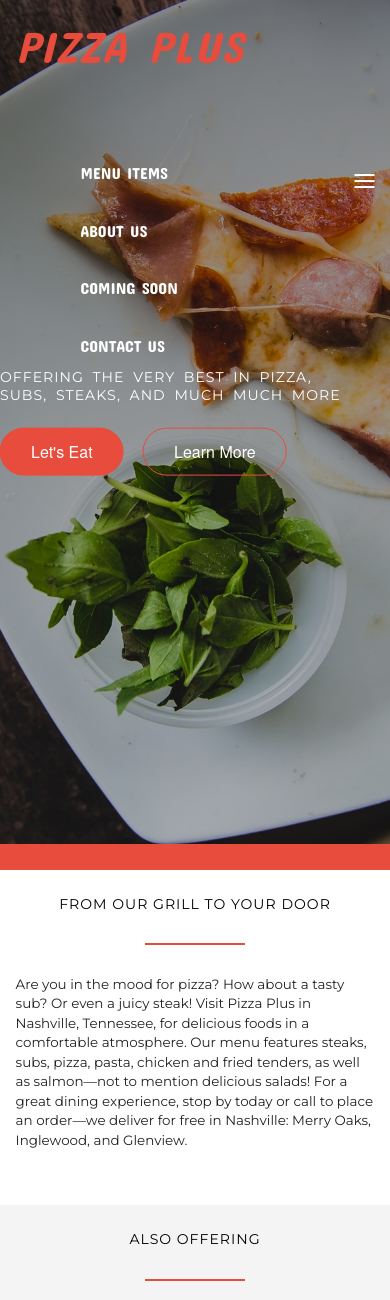
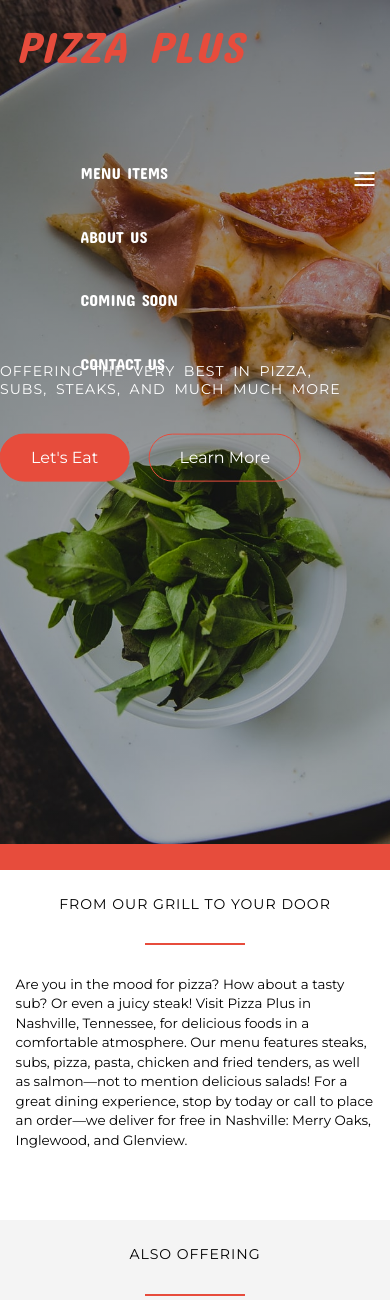
Before and after one commit to tflem/pizza_plus, a PHP site: page / in a window 390 px wide. Shown: the top 1300 px of the page. Run offline with PHP 8.4, Linux system fonts and the light colour scheme; style sheets or scripts are compiled from the project's sources; some libraries are stand-ins or nearby versions; some web fonts are replaced.

Commit message:
Adjust media queries and add new favicons

```diff
--- a/index.html
+++ b/index.html
@@ -21,15 +21,25 @@
   <link href="https://fonts.googleapis.com/css?family=Montserrat:400,400i" rel="stylesheet">
   <link href="https://fonts.googleapis.com/css?family=Concert+One" rel="stylesheet">
 
-  <!-- Favicon -->
-  <link rel="shortcut icon" href="resources/css/img/pizza.ico">
+  <!-- Favicons -->
+  <link rel="shortcut icon" type="image/png" href="resources/favicons/pizza-slice-in-tango-colors-16-183841.png">
+  <link rel="shortcut icon" type="image/png" href="resources/favicons/pizza-slice-in-tango-colors-24-183841.png">
+  <link rel="shortcut icon" type="image/png" href="resources/favicons/pizza-slice-in-tango-colors-32-183841.png">
+  <link rel="shortcut icon" type="image/png" href="resources/favicons/pizza-slice-in-tango-colors-48-183841.png">
+  <link rel="shortcut icon" type="image/png" href="resources/favicons/pizza-slice-in-tango-colors-57-183841.png">
+  <link rel="shortcut icon" type="image/png" href="resources/favicons/pizza-slice-in-tango-colors-64-183841.png">
+  <link rel="shortcut icon" type="image/png" href="resources/favicons/pizza-slice-in-tango-colors-72-183841.png">
+  <link rel="shortcut icon" type="image/png" href="resources/favicons/pizza-slice-in-tango-colors-114-183841.png">
+  <link rel="shortcut icon" type="image/png" href="resources/favicons/pizza-slice-in-tango-colors-120-183841.png">
+  <link rel="shortcut icon" type="image/png" href="resources/favicons/pizza-slice-in-tango-colors-144-183841.png">
+  <link rel="shortcut icon" type="image/png" href="resources/favicons/pizza-slice-in-tango-colors-152-183841.png">
 
 </head>
+
 <body>
 
   <!-- Primary Page Layout -->
 
-  <!-- The Header -->
   <header>
     <nav>
       <div class="row">
@@ -50,6 +60,7 @@
       <a class="btn btn-ghost js--scroll-to-about" href="#">Learn More</a>
     </div>
   </header>
+
   <div class="divider">
     <div class="container">
       <div class="row">
--- a/resources/css/style.css
+++ b/resources/css/style.css
@@ -10,16 +10,19 @@
 }
 
 *, *:before, *:after {
-  box-sizing: inherit;
+  -webkit-box-sizing: inherit;
+          box-sizing: inherit;
 }
 
-html {
+html,
+body {
     background-color: #FFF;
-    color: #555;
+    color: #000;
     font-family: 'Montserrat', sans-serif;
     font-weight: 400;
-    font-size: 12px;
+    font-size: 18px;
     text-rendering: optimizeLegibility;
+    overflow-x: hidden;
 }
 
 .clearfix {zoom: 1}
@@ -248,7 +251,8 @@
     left: 0;
     width: 100%;
     background-color: rgba(18, 16, 16, 0.98);
-    box-shadow: 0 2px 2px #302F2F;
+    -webkit-box-shadow: 0 2px 2px #302F2F;
+            box-shadow: 0 2px 2px #302F2F;
     z-index: 9999;
 }
 
@@ -427,7 +431,6 @@
 
 /* Small tablets to big tablets from 768px to 1023px */
 @media only screen and (max-width: 1023px) {
-
     .row { padding: 0 2%; }
 
     body { font-size: 18px; }
@@ -453,11 +456,6 @@
 
   .row,
   .hero-text-box { padding: 0 4%; }
-
-  .col {
-      width: 100%;
-      margin: 0 0 4% 0;
-  }
 
   .mobile-nav-icon { display: inline-block; }
 
@@ -498,11 +496,6 @@
 
     .row,
     .hero-text-box { padding: 0 4%; }
-    .col {
-        width: 100%;
-        margin: 0 0 4% 0;
-    }
-
     .mobile-nav-icon { display: inline-block; }
 
     .main-nav {
@@ -526,7 +519,7 @@
     .sticky .main-nav li a:link,
     .sticky .main-nav li a:visited { padding: 10px 0; }
 
-    h2 { font-size: 140%; }
+    h2 { font-size: 120%; }
     h3 { font-size: 140%; }
 
     .company-intro {
```
Also changed, not shown: resources/favicons/pizza-slice-in-tango-colors-114-183841.png (added), resources/favicons/pizza-slice-in-tango-colors-120-183841.png (added), resources/favicons/pizza-slice-in-tango-colors-144-183841.png (added), resources/favicons/pizza-slice-in-tango-colors-152-183841.png (added), resources/favicons/pizza-slice-in-tango-colors-16-183841.png (added), resources/favicons/pizza-slice-in-tango-colors-24-183841.png (added), resources/favicons/pizza-slice-in-tango-colors-32-183841.png (added), resources/favicons/pizza-slice-in-tango-colors-48-183841.png (added), resources/favicons/pizza-slice-in-tango-colors-57-183841.png (added), resources/favicons/pizza-slice-in-tango-colors-64-183841.png (added), resources/favicons/pizza-slice-in-tango-colors-72-183841.png (added).
